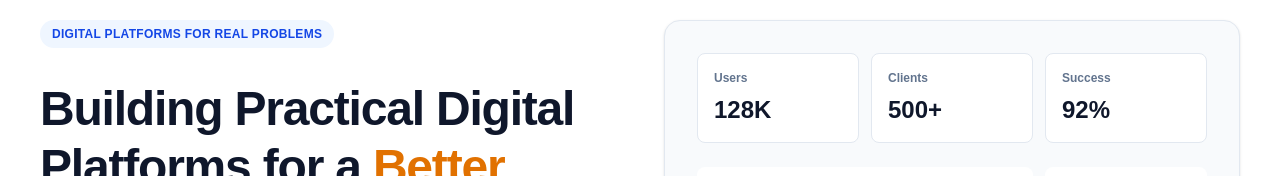
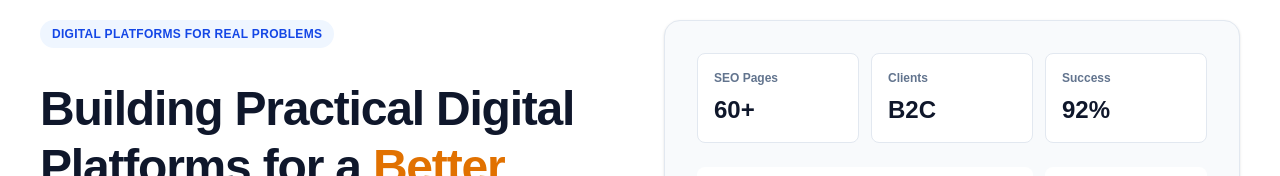
Before and after one commit to cva-sk23/invok-nectar, a Next.js app: page / in a window 1280 px wide. Shown: the part 189-365 px from the top of the page. Built offline with nearby package versions, Linux system fonts and the light colour scheme.

Commit message:
updated hero tag

```diff
--- a/app/page.tsx
+++ b/app/page.tsx
@@ -96,8 +96,8 @@ export default function Home() {
           {/* Dashboard mockup */}
           <div className="rounded-2xl border border-slate-200 bg-slate-50 p-8 shadow-sm">
             <div className="grid grid-cols-3 gap-3">
-              <Metric title="Users" value="128K" />
-              <Metric title="Clients" value="500+" />
+              <Metric title="SEO Pages" value="60+" />
+              <Metric title="Clients" value="B2C" />
               <Metric title="Success" value="92%" />
             </div>
 
```
